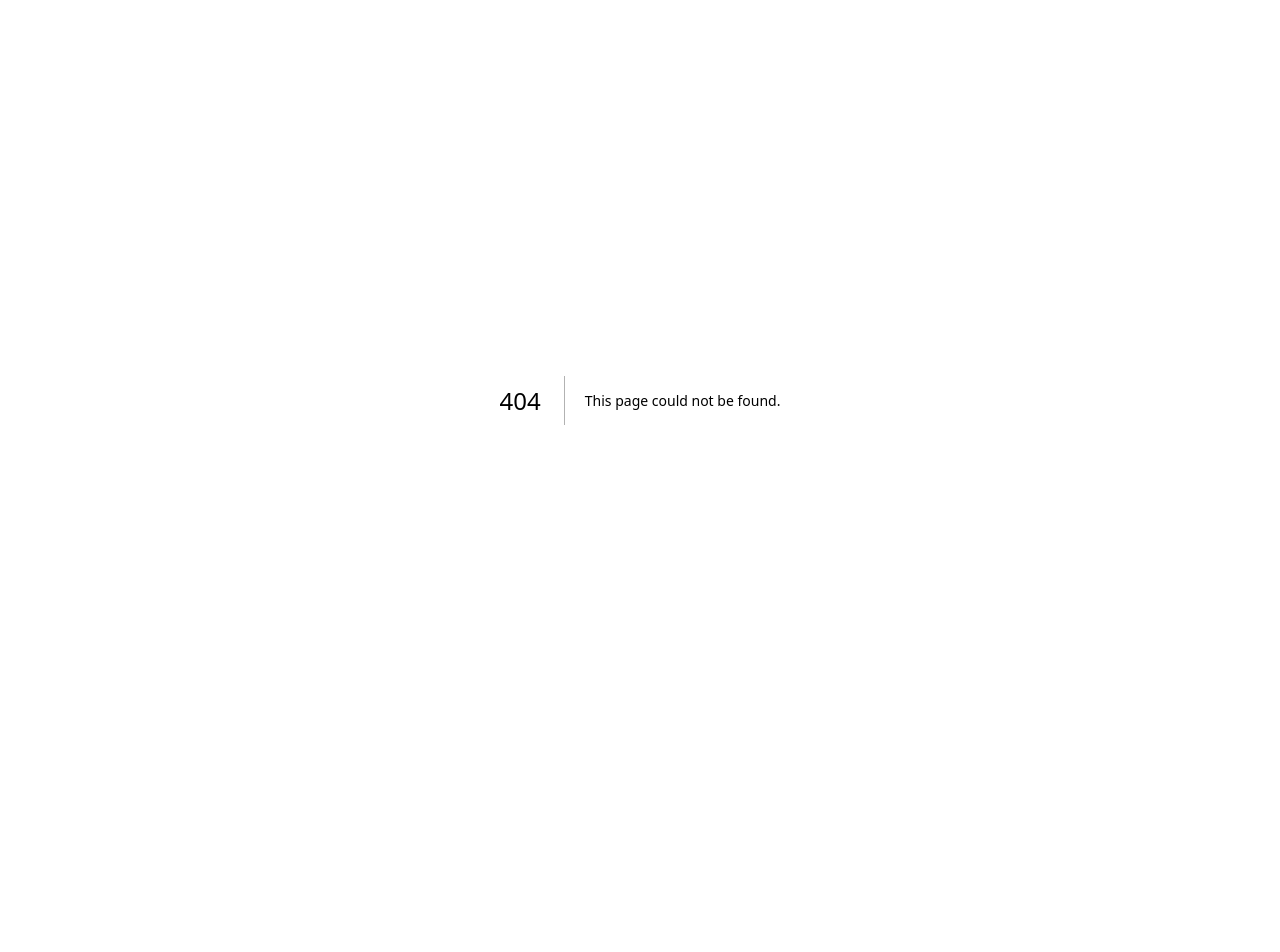
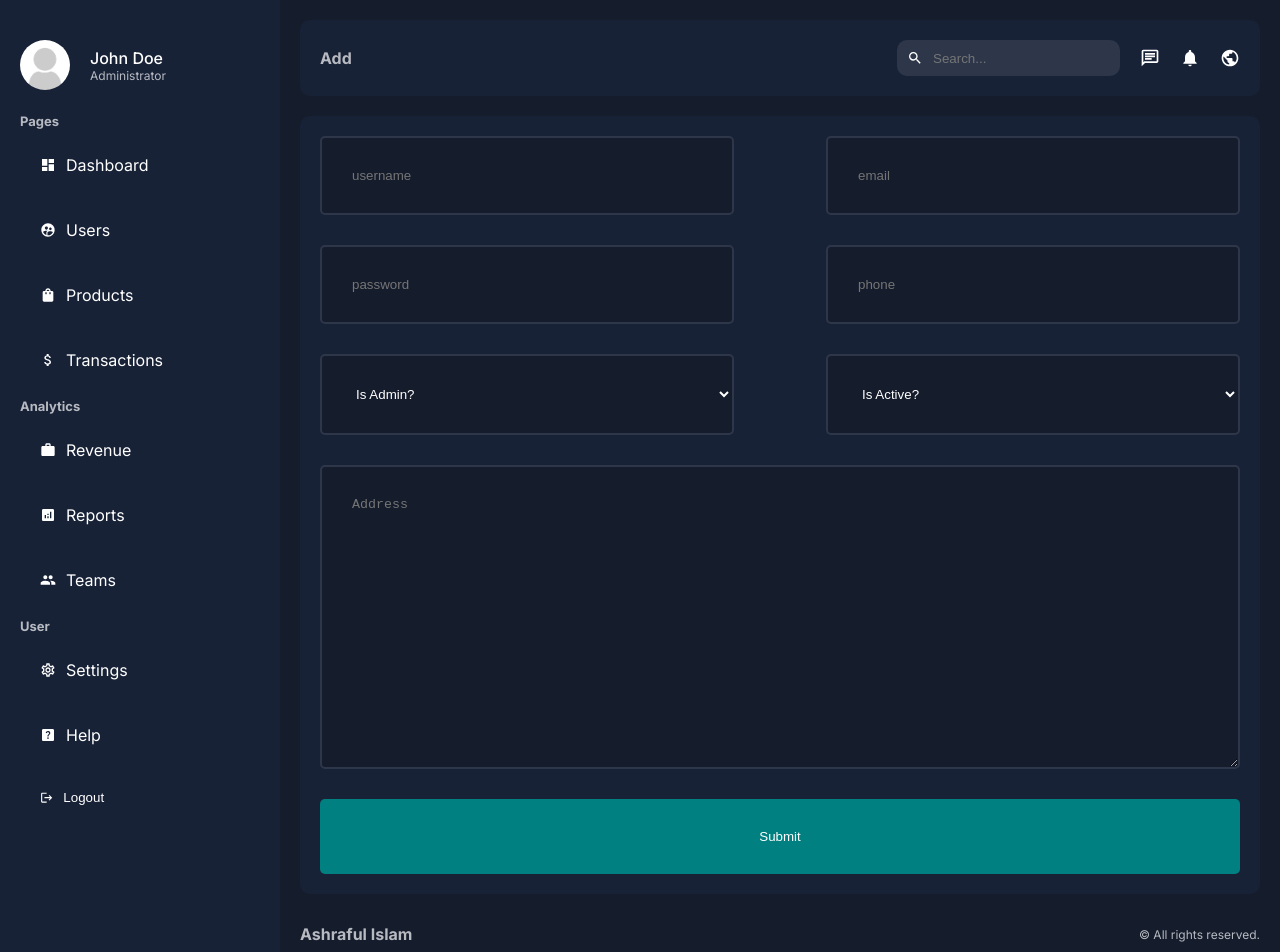
Before and after one commit to islamashraful/nextjs-admin-app, a Next.js app: page /dashboard/users/add in a window 1280 px wide. Before the commit this address had no page. Shown: the top 952 px of the page. Before the commit the page ends 800 px from the top, so only its background shows below. Built offline with nearby package versions, Linux system fonts and the light colour scheme.

Commit message:
Add User, Add Product

```diff
--- /dev/null
+++ b/app/dashboard/users/add/page.jsx
@@ -0,0 +1,38 @@
+import styles from "@/app/ui/dashboard/users/addUser/addUser.module.css";
+
+const AddUserPage = () => {
+  return (
+    <div className={styles.container}>
+      <form className={styles.form}>
+        <input type="text" placeholder="username" name="username" required />
+        <input type="email" placeholder="email" name="email" required />
+        <input
+          type="password"
+          placeholder="password"
+          name="password"
+          required
+        />
+        <input type="phone" placeholder="phone" name="phone" />
+        <select name="isAdmin" id="isAdmin">
+          <option value={false}>Is Admin?</option>
+          <option value={true}>Yes</option>
+          <option value={false}>No</option>
+        </select>
+        <select name="isActive" id="isActive">
+          <option value={true}>Is Active?</option>
+          <option value={true}>Yes</option>
+          <option value={false}>No</option>
+        </select>
+        <textarea
+          name="address"
+          id="address"
+          rows="16"
+          placeholder="Address"
+        ></textarea>
+        <button type="submit">Submit</button>
+      </form>
+    </div>
+  );
+};
+
+export default AddUserPage;
--- /dev/null
+++ b/app/ui/dashboard/products/addProduct/addProduct.module.css
@@ -0,0 +1,41 @@
+.container {
+  background-color: var(--bgSoft);
+  padding: 20px;
+  border-radius: 10px;
+  margin-top: 20px;
+}
+
+.form {
+  display: flex;
+  flex-wrap: wrap;
+  justify-content: space-between;
+}
+
+.form input,
+.form textarea,
+.form select {
+  padding: 30px;
+  background-color: var(--bg);
+  color: var(--text);
+  border: 2px solid #2e374a;
+  border-radius: 5px;
+  margin-bottom: 30px;
+}
+
+.form input, .form select {
+  width: 45%;
+}
+
+.form textarea{
+  width: 100%;
+}
+
+.form button{
+  width: 100%;
+  padding: 30px;
+  background-color: teal;
+  color: var(--text);
+  border: none;
+  border-radius: 5px;
+  cursor: pointer;
+}
--- /dev/null
+++ b/app/ui/dashboard/users/addUser/addUser.module.css
@@ -0,0 +1,41 @@
+.container {
+  background-color: var(--bgSoft);
+  padding: 20px;
+  border-radius: 10px;
+  margin-top: 20px;
+}
+
+.form {
+  display: flex;
+  flex-wrap: wrap;
+  justify-content: space-between;
+}
+
+.form input,
+.form textarea,
+.form select {
+  padding: 30px;
+  background-color: var(--bg);
+  color: var(--text);
+  border: 2px solid #2e374a;
+  border-radius: 5px;
+  margin-bottom: 30px;
+}
+
+.form input, .form select {
+  width: 45%;
+}
+
+.form textarea{
+  width: 100%;
+}
+
+.form button{
+  width: 100%;
+  padding: 30px;
+  background-color: teal;
+  color: var(--text);
+  border: none;
+  border-radius: 5px;
+  cursor: pointer;
+}
```
Also changed, not shown: app/dashboard/products/add/page.jsx (added, +31 -0 lines).
